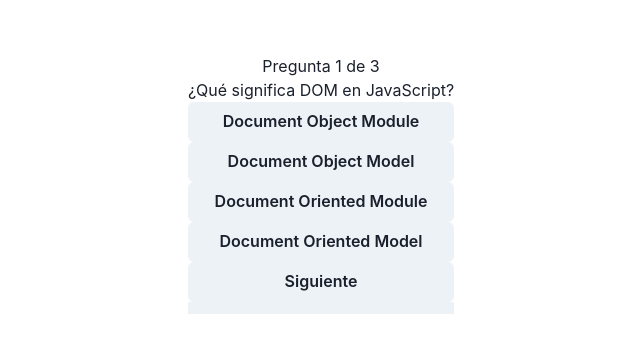
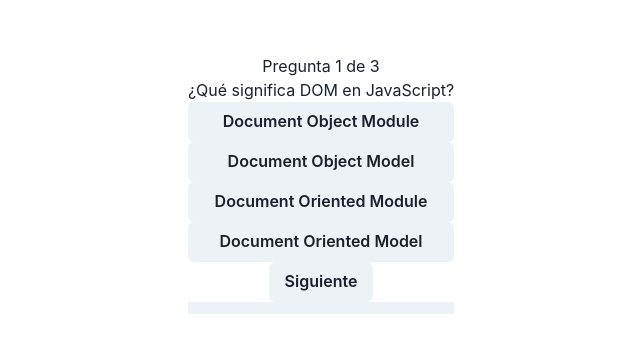
Before and after one commit to NicolasNakasone/AnswerTheTechQuestion, a React (Create React App) app in the folder frontend/: page /trivia in a window 1280 px wide. Shown: the part 216-568 px from the top of the page, without its empty margins (319-959 px from the left). Built offline with nearby package versions, Linux system fonts and the light colour scheme.

Commit message:
fix(component): modularized question card components

```diff
--- /dev/null
+++ b/frontend/src/feature/trivia/AnswerList.tsx
@@ -0,0 +1,51 @@
+import { SetStateAction } from 'react'
+
+import { Box, Button } from '@chakra-ui/react'
+import { IQuestion } from 'src/types'
+
+interface IAnswerList {
+  currentQuestion: IQuestion
+  selectedAnswerID: string
+  setSelectedAnswerID: (value: SetStateAction<string>) => void
+}
+
+export const AnswerList = ({
+  currentQuestion,
+  selectedAnswerID,
+  setSelectedAnswerID,
+}: IAnswerList): JSX.Element => {
+  return (
+    <Box
+      sx={{
+        display: 'flex',
+        flexDirection: 'column',
+      }}
+    >
+      {currentQuestion?.answers.map(answer => {
+        return (
+          <Button
+            key={answer.optionID}
+            disabled={Boolean(selectedAnswerID)}
+            sx={{
+              backgroundColor:
+                selectedAnswerID === answer.optionID
+                  ? answer.isCorrect
+                    ? 'green.100 !important'
+                    : 'red.100 !important'
+                  : '',
+              opacity:
+                !selectedAnswerID || selectedAnswerID === answer.optionID
+                  ? `1 !important`
+                  : 0.4,
+            }}
+            onClick={() => {
+              setSelectedAnswerID(answer.optionID)
+            }}
+          >
+            {answer?.option}
+          </Button>
+        )
+      })}
+    </Box>
+  )
+}
--- /dev/null
+++ b/frontend/src/feature/trivia/NextQuestionButton.tsx
@@ -0,0 +1,40 @@
+import { SetStateAction } from 'react'
+
+import { Button } from '@chakra-ui/react'
+import { IQuestion } from 'src/types'
+
+interface INextQuestionButton {
+  currentIndex: number
+  currentTrivia: IQuestion[]
+  setCurrentQuestion: (value: SetStateAction<IQuestion>) => void
+  setCurrentIndex: (value: SetStateAction<number>) => void
+  setAnsweredIDs: (value: SetStateAction<string[]>) => void
+  selectedAnswerID: string
+  setSelectedAnswerID: (value: SetStateAction<string>) => void
+}
+
+export const NextQuestionButton = ({
+  currentIndex,
+  currentTrivia,
+  setCurrentQuestion,
+  setCurrentIndex,
+  setAnsweredIDs,
+  selectedAnswerID,
+  setSelectedAnswerID,
+}: INextQuestionButton): JSX.Element => {
+  return (
+    <Button
+      disabled={!selectedAnswerID}
+      onClick={() => {
+        const newIndex = currentIndex + 1
+
+        setCurrentQuestion(structuredClone(currentTrivia[newIndex]))
+        setCurrentIndex(newIndex)
+        setSelectedAnswerID('')
+        setAnsweredIDs(prev => structuredClone(prev.concat(selectedAnswerID)))
+      }}
+    >
+      {currentIndex < currentTrivia.length - 1 ? `Siguiente` : `Ver resultados`}
+    </Button>
+  )
+}
--- /dev/null
+++ b/frontend/src/feature/trivia/QuestionCard.tsx
@@ -0,0 +1,64 @@
+import { SetStateAction, useState } from 'react'
+
+import { Box, Progress, Text } from '@chakra-ui/react'
+import { AnswerList } from 'src/feature/trivia/AnswerList'
+import { NextQuestionButton } from 'src/feature/trivia/NextQuestionButton'
+import { IQuestion } from 'src/types'
+
+interface IQuestionCard {
+  currentIndex: number
+  setCurrentIndex: (value: SetStateAction<number>) => void
+  currentTrivia: IQuestion[]
+  setAnsweredIDs: (value: SetStateAction<string[]>) => void
+}
+
+export const QuestionCard = ({
+  currentTrivia,
+  currentIndex,
+  setCurrentIndex,
+  setAnsweredIDs,
+}: IQuestionCard): JSX.Element => {
+  const [currentQuestion, setCurrentQuestion] = useState<IQuestion>(
+    currentTrivia[0]
+  )
+
+  const [selectedAnswerID, setSelectedAnswerID] = useState('')
+
+  return (
+    <>
+      <Text>{`Pregunta ${currentIndex + 1} de ${currentTrivia.length}`}</Text>
+      <Box>
+        <Text>{`${currentQuestion?.question}`}</Text>
+        <AnswerList
+          {...{
+            currentQuestion,
+            selectedAnswerID,
+            setSelectedAnswerID,
+          }}
+        />
+        {(currentIndex < currentTrivia.length - 1 ||
+          Boolean(selectedAnswerID)) && (
+          <NextQuestionButton
+            {...{
+              currentIndex,
+              currentTrivia,
+              setCurrentQuestion,
+              setCurrentIndex,
+              setAnsweredIDs,
+              selectedAnswerID,
+              setSelectedAnswerID,
+            }}
+          />
+        )}
+      </Box>
+      <Progress
+        min={0}
+        max={currentTrivia.length}
+        value={currentIndex}
+        sx={{
+          '& > div': { backgroundColor: 'green.300' },
+        }}
+      />
+    </>
+  )
+}
--- /dev/null
+++ b/frontend/src/feature/trivia/TriviaResult.tsx
@@ -0,0 +1,30 @@
+import { Box, List, ListItem, Text } from '@chakra-ui/react'
+import { IQuestion } from 'src/types'
+
+interface ITriviaResult {
+  answeredIDs: string[]
+  currentTrivia: IQuestion[]
+}
+
+export const TriviaResult = ({
+  answeredIDs,
+  currentTrivia,
+}: ITriviaResult): JSX.Element => {
+  return (
+    <Box>
+      <Text>{`Respuestas:`}</Text>
+      <List>
+        {answeredIDs.map((answeredID, i) => {
+          const isCorrect = currentTrivia[i].correctID === answeredID
+          return (
+            <ListItem key={answeredID}>
+              {`${currentTrivia[i].question} ${
+                isCorrect ? `Correcta` : `Incorrecta`
+              }`}
+            </ListItem>
+          )
+        })}
+      </List>
+    </Box>
+  )
+}
--- a/frontend/src/pages/trivia/index.tsx
+++ b/frontend/src/pages/trivia/index.tsx
@@ -1,120 +1,40 @@
 import { useState } from 'react'
 
-import { Box, Button, List, ListItem, Progress, Text } from '@chakra-ui/react'
+import { Box } from '@chakra-ui/react'
+import styled from '@emotion/styled'
+import { QuestionCard } from 'src/feature/trivia/QuestionCard'
+import { TriviaResult } from 'src/feature/trivia/TriviaResult'
 import { shuffledTrivia } from 'src/mocks/mockTrivias'
-import { IQuestion } from 'src/types'
 
 export const Trivia = () => {
   const [currentIndex, setCurrentIndex] = useState(0)
-  const [currentQuestion, setCurrentQuestion] = useState<IQuestion>(
-    shuffledTrivia[0]
-  )
 
-  const [selectedAnswerID, setSelectedAnswerID] = useState('')
-
-  const [answeredIDs, setAnsweredIDs] = useState([])
+  const [answeredIDs, setAnsweredIDs] = useState<string[]>([])
 
   return (
-    <Box
-      sx={{
-        width: `max-content`,
-        height: `100vh`,
-        margin: `0 auto`,
-        display: 'flex',
-        flexDirection: 'column',
-        justifyContent: 'center',
-        textAlign: 'center',
-      }}
-    >
+    <MainWrapper>
       {currentIndex !== shuffledTrivia.length ? (
-        <>
-          <Text>{`Pregunta ${currentIndex + 1} de ${
-            shuffledTrivia.length
-          }`}</Text>
-          <Box key={currentQuestion?.questionID}>
-            <Text>{`${currentQuestion?.question}`}</Text>
-            <Box
-              sx={{
-                display: 'flex',
-                flexDirection: 'column',
-              }}
-            >
-              {currentQuestion?.answers.map(answer => {
-                return (
-                  <Button
-                    key={answer.optionID}
-                    disabled={Boolean(selectedAnswerID)}
-                    sx={{
-                      backgroundColor:
-                        selectedAnswerID === answer.optionID
-                          ? answer.isCorrect
-                            ? 'green.100 !important'
-                            : 'red.100 !important'
-                          : '',
-                      opacity:
-                        !selectedAnswerID ||
-                        selectedAnswerID === answer.optionID
-                          ? `1 !important`
-                          : 0.4,
-                    }}
-                    onClick={() => {
-                      setSelectedAnswerID(answer.optionID)
-                    }}
-                  >
-                    {answer?.option}
-                  </Button>
-                )
-              })}
-              {(currentIndex < shuffledTrivia.length - 1 ||
-                Boolean(selectedAnswerID)) && (
-                <Button
-                  disabled={!selectedAnswerID}
-                  onClick={() => {
-                    const newIndex = currentIndex + 1
-
-                    setCurrentQuestion(
-                      structuredClone(shuffledTrivia[newIndex])
-                    )
-                    setCurrentIndex(newIndex)
-                    setSelectedAnswerID('')
-                    setAnsweredIDs(prev =>
-                      structuredClone(prev.concat(selectedAnswerID))
-                    )
-                  }}
-                >
-                  {currentIndex < shuffledTrivia.length - 1
-                    ? `Siguiente`
-                    : `Ver resultados`}
-                </Button>
-              )}
-            </Box>
-          </Box>
-          <Progress
-            min={0}
-            max={shuffledTrivia.length}
-            value={currentIndex}
-            sx={{
-              '& > div': { backgroundColor: 'green.300' },
-            }}
-          />
-        </>
+        <QuestionCard
+          {...{
+            currentIndex,
+            currentTrivia: shuffledTrivia,
+            setCurrentIndex,
+            setAnsweredIDs,
+          }}
+        />
       ) : (
-        <Box>
-          <Text>{`Respuestas:`}</Text>
-          <List>
-            {answeredIDs.map((answeredID, i) => {
-              const isCorrect = shuffledTrivia[i].correctID === answeredID
-              return (
-                <ListItem key={answeredID}>
-                  {`${shuffledTrivia[i].question} ${
-                    isCorrect ? `Correcta` : `Incorrecta`
-                  }`}
-                </ListItem>
-              )
-            })}
-          </List>
-        </Box>
+        <TriviaResult {...{ answeredIDs, currentTrivia: shuffledTrivia }} />
       )}
-    </Box>
+    </MainWrapper>
   )
 }
+
+const MainWrapper = styled(Box)({
+  width: `max-content`,
+  height: `100vh`,
+  margin: `0 auto`,
+  display: 'flex',
+  flexDirection: 'column',
+  justifyContent: 'center',
+  textAlign: 'center',
+})
```
